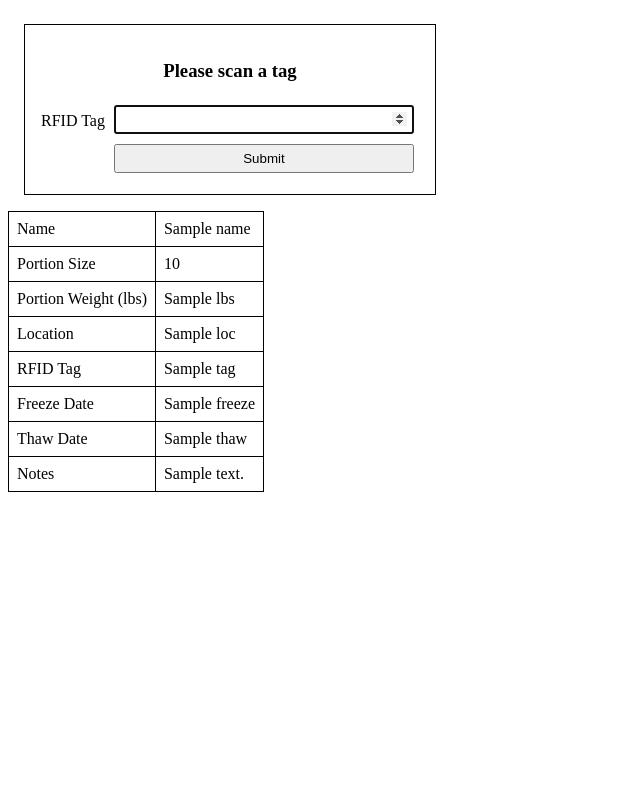
After one commit to kamocat/rfid_freezer, a FastAPI app: template templates/view.html in a window 1280 px wide. The commit adds this page. Shown: the whole page, without its empty margins (0-640 px from the left). Run offline with FastAPI, Linux system fonts and the light colour scheme; the template is opened without the code that fills it: most values are stand-ins (such as "Sample title", 1, 10 or a date in 2020).

Commit message:
Added a view page

```diff
--- a/main.py
+++ b/main.py
@@ -7,11 +7,12 @@ from typing import Union
 from datetime import datetime
 import sqlite3
 con = sqlite3.connect("food.db")
+con.row_factory = sqlite3.Row # Access values by name
 cur = con.cursor()
 cur.execute("CREATE TABLE IF NOT EXISTS freezerfood(name TEXT, qty INTEGER, lbs REAL, loc TEXT, tag INTEGER, notes TEXT, freeze TEXT, thaw TEXT);")
 
 def fetch_entry(tag: int):
-    cur.execute("SELECT * FROM freezerfood WHERE thaw IS NULL and tag=?",[tag])
+    cur.execute("SELECT * FROM freezerfood WHERE thaw IS NULL and tag=? LIMIT 1",[tag])
     return cur.fetchone()
 
 app = FastAPI()
@@ -22,7 +23,7 @@ templates = Jinja2Templates(directory="templates")
 
 df = "%Y-%m-%d"
 def today():
-    return date.today().strftime("%Y-%m-%d")
+    return datetime.now().strftime("%Y-%m-%d")
 
 # Prevents from using future dates
 def nofuture(datestring: Union[str,None]):
@@ -34,6 +35,17 @@ def nofuture(datestring: Union[str,None]):
         if datenum > t:
             datenum = t
     return datenum.strftime(df)
+
+default_notes = "Add notes here..."
+@app.get("/", response_class=HTMLResponse)
+async def root(request: Request):
+    return templates.TemplateResponse("add.html",
+                                      {"request": request,
+                                       "freeze":today(),
+                                       "qty":1,
+                                       "lbs":0,
+                                       "notes":default_notes,
+                                       })
 
 
 @app.get("/add", response_class=HTMLResponse)
@@ -48,7 +60,6 @@ async def get_add(request: Request,
                  ):
     newname = ' '.join([w.title() for w in name.split()])
     freeze = nofuture(freeze)
-    default_notes = "Add notes here..."
     if notes.startswith(default_notes): #Remove default notes
         notes = notes[len(default_notes):]
     form = {"request": request,
@@ -68,6 +79,21 @@ async def get_add(request: Request,
         else:
             form["error"] = "Duplicate tag already in freezer. Please use another tag."
     form[freezer] = "selected"
-    if notes is "": #Add default notes if missing
+    if notes == "": #Add default notes if missing
         form["notes"]=default_notes
     return templates.TemplateResponse("add.html", form)
+
+
+@app.get("/view", response_class=HTMLResponse)
+async def get_existing(request: Request,
+                       tag: Union[int,None] = None):
+    data = {"request": request}
+    cur.execute("SELECT * FROM freezerfood WHERE tag=? order by rowid desc limit 1",[tag])
+    a = fetch_entry(tag)
+    if a is None:
+        data["error"] = "This tag is currently not in use"
+    else:
+        data.update(dict(a))
+        if data["thaw"] is not None:
+            data["error"] = "This item has already been used"
+    return templates.TemplateResponse("view.html", data)
--- a/templates/add.html
+++ b/templates/add.html
@@ -38,7 +38,7 @@
 </style>
 </head>
 <body>
-	<form method="get">
+	<form method="get" action="/add">
 		<h3>Info for One Portion</h3>
 		<h3 id="error">{{error}}</h3>
 		<p>Portions are individually tagged. Multi-portion packages will have a tag for each portion.</p>
--- /dev/null
+++ b/templates/view.html
@@ -0,0 +1,68 @@
+<html><head>
+<style>
+form{
+	border: 1px solid black;
+	padding: 1em;
+	margin: 1em;
+	display: inline-block;
+	text-align: right;
+}
+#notes{
+	height: 5em;
+	width: 300px;
+	margin: 5px;
+}
+input,select{
+	width: 300px;
+	padding: 5px;
+	margin: 5px;
+}
+#fr1,#fr2,#fr3{
+	width: 20px;
+	margin-right: 280px;
+}
+label{
+	vertical-align: middle;
+	display: inline-block;
+}
+h3,p{
+	text-align: center;
+}
+#sidebar{
+	float: left;
+	width: 400px;
+}
+#error{
+	color:red;
+}
+table{
+	border-collapse: collapse;
+}
+td{
+	border: solid 1px black;
+	padding: 0.5em;
+}
+</style>
+</head>
+<body>
+	<form method="get" action="/view">
+		<h3 id="error">{{error}}</h3>
+		<h3>Please scan a tag</h3>
+		<label for="tag">RFID Tag</label>
+		<input type="number" id="tag" name="tag" required><br>
+		<input type="submit">
+	</form>
+	<table>
+		<tr><td>Name</td>		<td>{{name}}</td></tr>
+		<tr><td>Portion Size</td>	<td>{{qty}}</td></tr>
+		<tr><td>Portion Weight (lbs)</td><td>{{lbs}}</td></tr>
+		<tr><td>Location</td>		<td>{{loc}}</td></tr>
+		<tr><td>RFID Tag</td>		<td>{{tag}}</td></tr>
+		<tr><td>Freeze Date</td>	<td>{{freeze}}</td></tr>
+		<tr><td>Thaw Date</td>		<td>{{thaw}}</td></tr>
+		<tr><td>Notes</td>		<td>{{notes}}</td></tr>
+	</table>
+<script>
+	document.getElementById("tag").focus();
+</script>
+</body></html>
```
